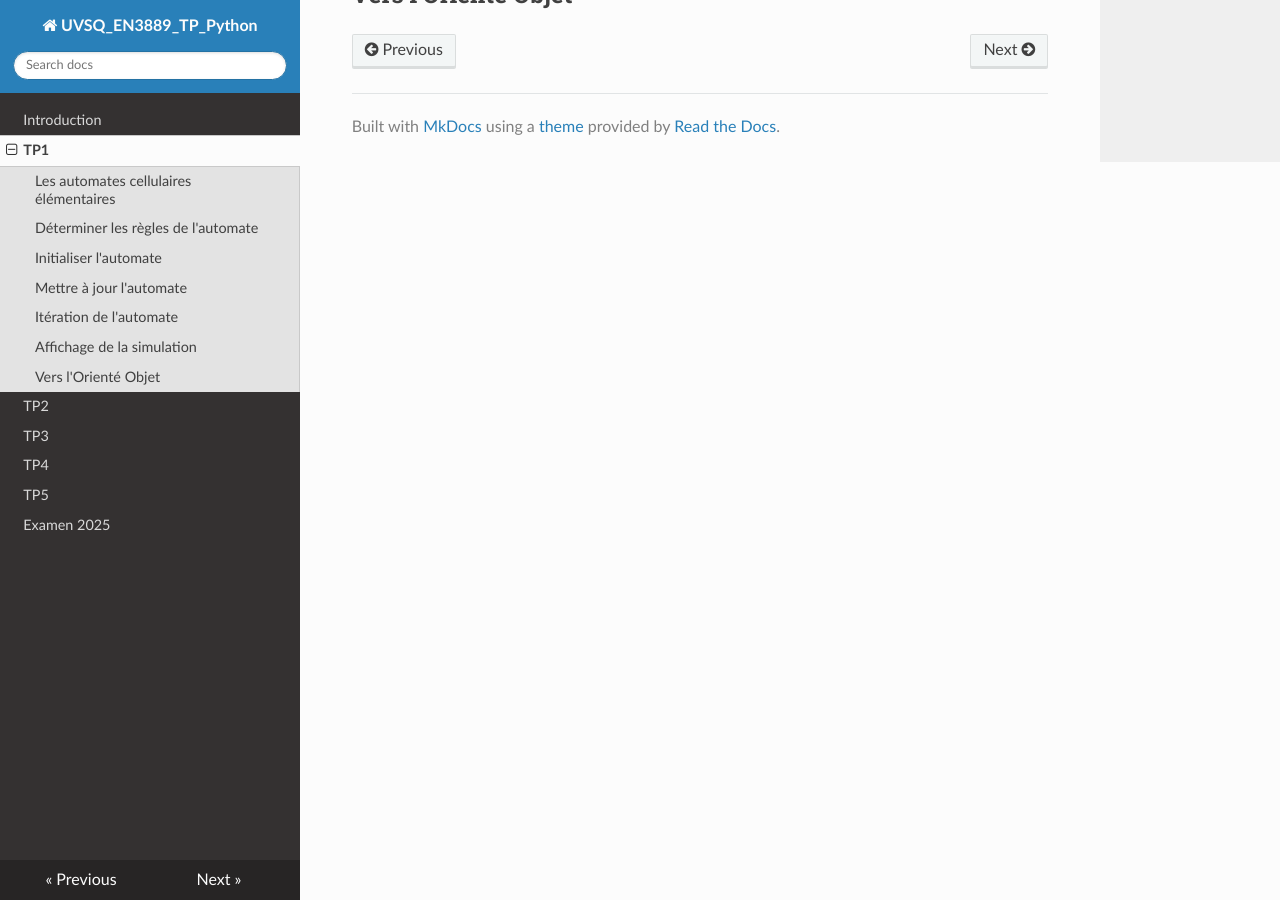
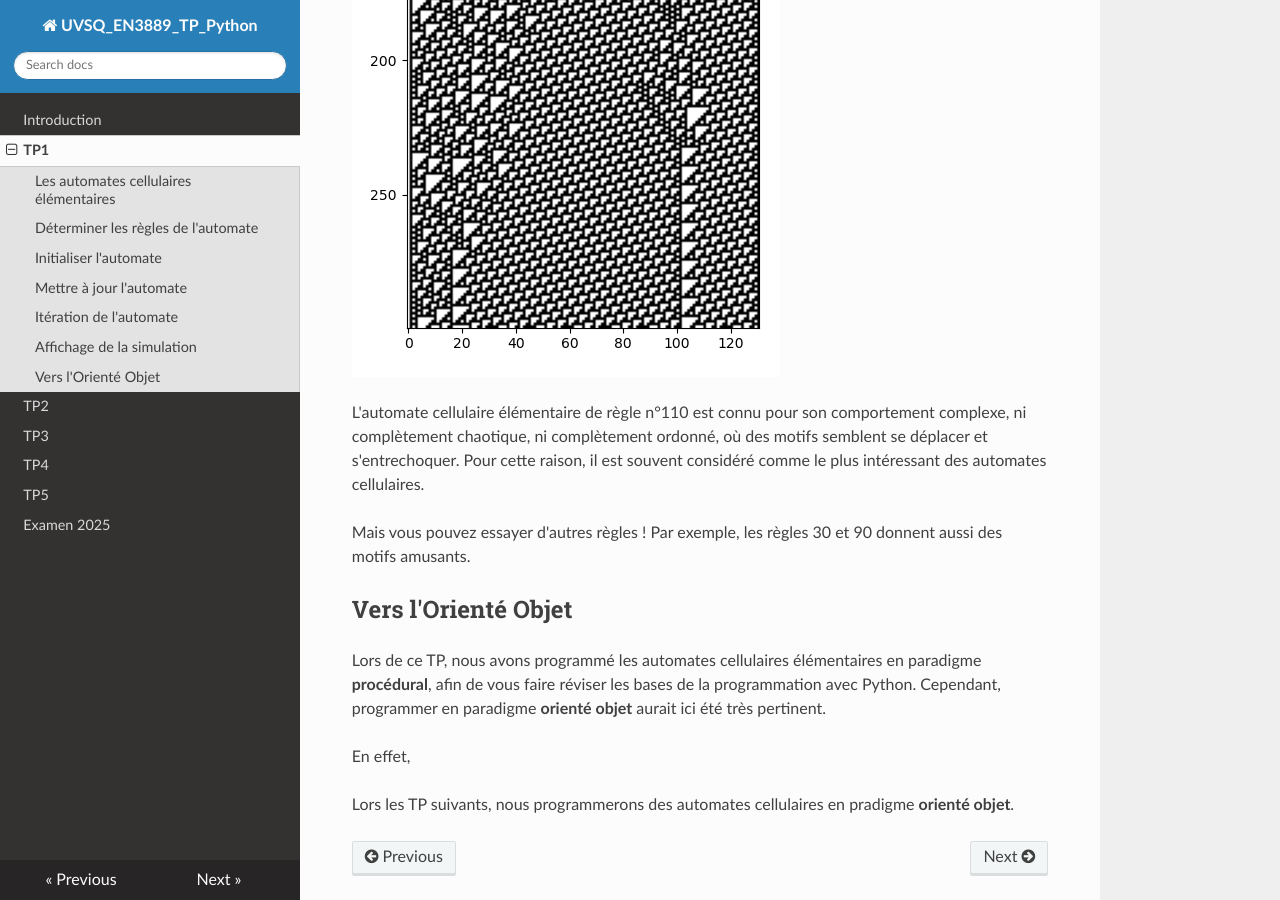
Before and after one commit to NicOudart/UVSQ_EN3889_TP_Python, an MkDocs documentation site: the page built from docs/TP1.md, in a window 1280 px wide and 900 px high, scrolled down 5720 px. Built offline with MkDocs 1.6.1, drawn with Linux system fonts in a browser that asks for light colours; nearby versions of some CDN libraries; some of the changed text lies outside the part shown.

Commit message:
-Progress on TP1.

```diff
--- a/docs/TP1.md
+++ b/docs/TP1.md
@@ -84,6 +84,8 @@
 |Pour convertir un nombre décimal en binaire, il suffit d'appliquer des divisions entières par 2 à ce nombre, jusqu'à ce que le quotient devienne nul. La juxtaposition des restes est la conversion en binaire du nombre.|
 |En Python, l'opérateur de la division entière est `//`, celui du reste de la division entière est `%`.|
 
+_Proposez une ligne de commande Python pour tester votre fonction sur un exemple. Obtenez-vous bien le résulat attendu ?_
+
 Complétez ensuite la fonction `bin_to_rule` suivante :
 
 ~~~
@@ -140,6 +142,8 @@
 |Pour réaliser une copie indépendante d'une matrice Numpy, il faut utiliser la méthode `copy` de Numpy.|
 |Pour convertir une valeur en entier ou en chaîne de caractère, on peut utiliser les méthodes natives de Python `int` et `str`.|
 
+_Proposez une ligne de commande Python pour tester votre fonction sur un exemple d'automate. Obtenez-vous bien le résulat attendu ?_
+
 ## Itération de l'automate
 
 Ça y est, nous avons à présent toutes les fonctions dont nous avons besoin pour faire tourner un automate cellulaire élémentaire.
@@ -161,18 +165,36 @@
 
 ## Affichage de la simulation
 
+Votre automate cellulaire est prêt à tourner !
+
+Nous allons le tester en affichant la matrice Numpy 2D obtenue en sortie de `iterate_automaton` sous la forme d'une image en noir et blanc : un pixel blanc correspond à un 0, un pixel noir correspond à un 1.
+
+Voici une fonction `display_automaton`, qui vous permettra de réaliser un tel affichage à partir d'une matrice Numpy 2D `auto_mat`.
+
 ~~~
 def display_automaton(auto_mat):
 
     plt.imshow(auto_mat,cmap='binary')
+~~~
 
-rule = 110
+Faites tourner l'automate n°110 pendant 300 itérations, avec la séquence d'initialisation suivante :
 
-init_sequence = '00000000000000000000000000000000000000000000000000000000111011010010001100000100111010110001011000001110111001100100100011001011001'
+'00000000000000000000000000000000000000000000000000000000111011010010001100000100111010110001011000001110111001100100100011001011001'
 
-#Complétez ici
-~~~
+Si vous affichez la matrice 2D obtenue sous la forme d'une image, vous devriez obtenir :
 
 ![Simulation TP1](img/TP1_example.png)
 
+L'automate cellulaire élémentaire de règle n°110 est connu pour son comportement complexe, ni complètement chaotique, ni complètement ordonné, où des motifs semblent se déplacer et s'entrechoquer.
+Pour cette raison, il est souvent considéré comme le plus intéressant des automates cellulaires.
+
+Mais vous pouvez essayer d'autres règles ! Par exemple, les règles 30 et 90 donnent aussi des motifs amusants.
+
 ## Vers l'Orienté Objet
+
+Lors de ce TP, nous avons programmé les automates cellulaires élémentaires en paradigme **procédural**, afin de vous faire réviser les bases de la programmation avec Python.
+Cependant, programmer en paradigme **orienté objet** aurait ici été très pertinent.
+
+En effet,
+
+Lors les TP suivants, nous programmerons des automates cellulaires en pradigme **orienté objet**.
```
